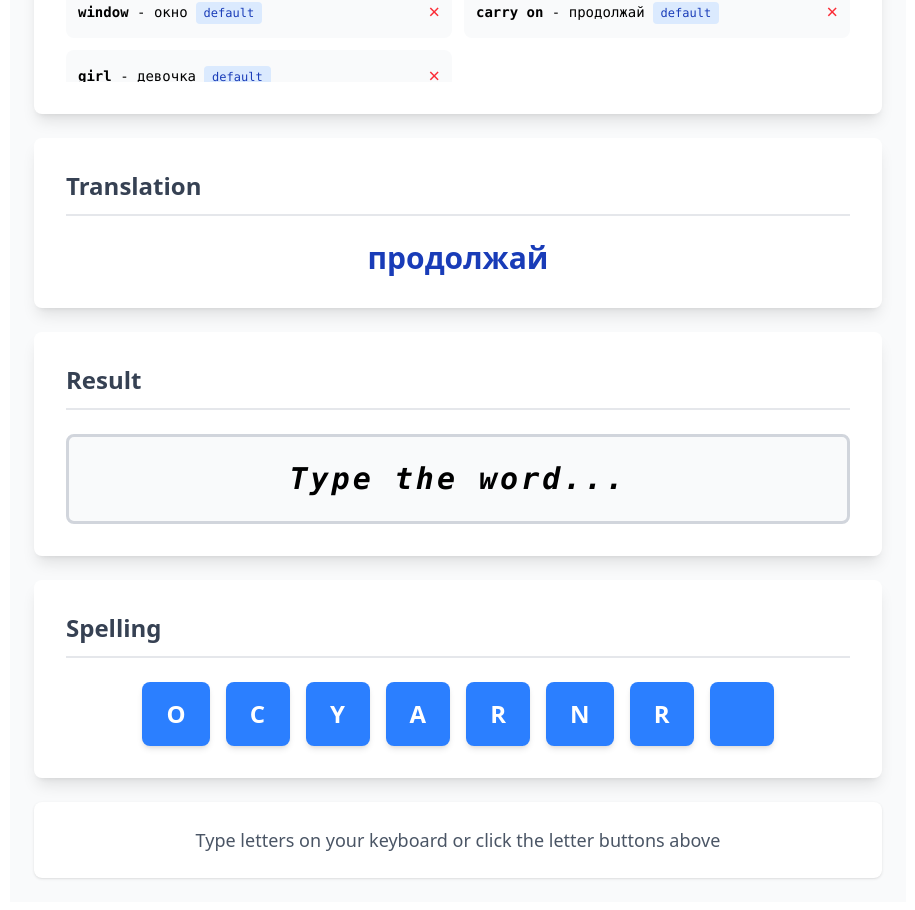
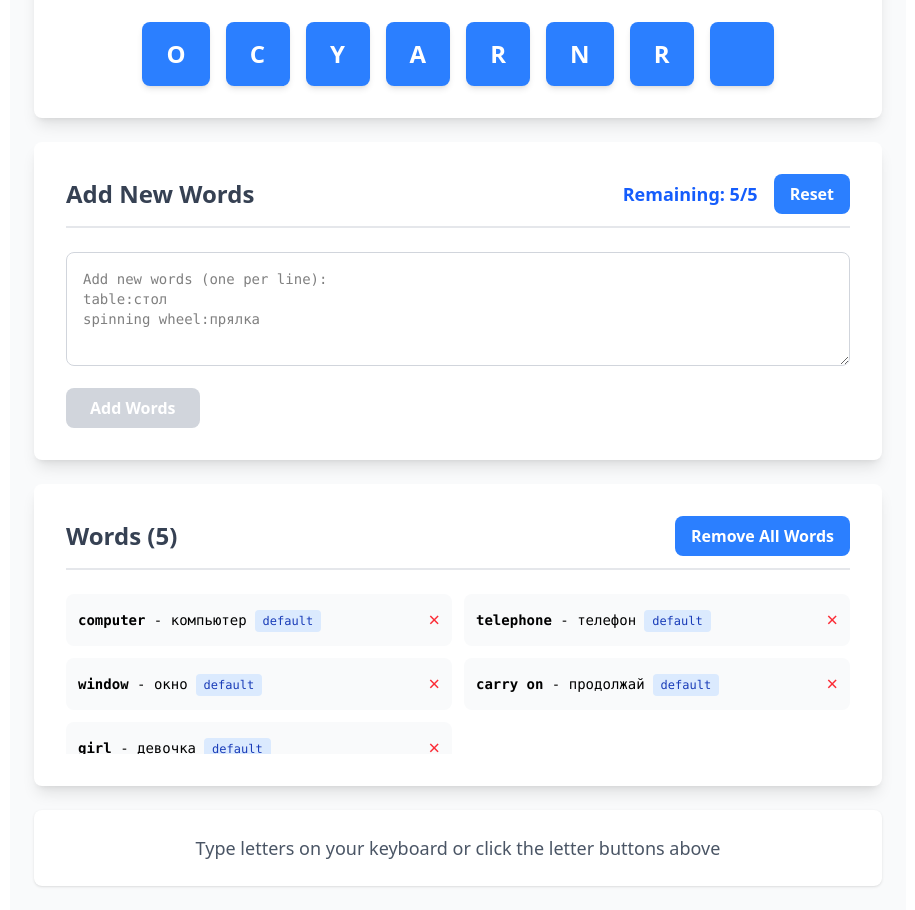
Before and after one commit to m-pokrovskii/English-Spelling-App, a React (Vite) app: page / in a window 1280 px wide. Shown: the part 626-1536 px from the top of the page, without its empty margins (182-1097 px from the left). Built offline with nearby package versions, Linux system fonts and the light colour scheme.

Commit message:
moved more important sections up

```diff
--- a/src/App.jsx
+++ b/src/App.jsx
@@ -11,7 +11,13 @@ const EnglishSpellingApp = () => {
   ];
 
   const resetPractice = () => {
-    setWordsToLearn([...allWords]);
+    // if no allWords fill them
+    if (allWords.length === 0) {
+      setAllWords([...DEFAULT_WORDS]);
+      setWordsToLearn([...DEFAULT_WORDS]);
+    } else {
+      setWordsToLearn([...allWords]);
+    }
     setCurrentWord(null);
     setShuffledLetters([]);
     setUserTypedText('');
@@ -59,6 +65,11 @@ const EnglishSpellingApp = () => {
     const updatedWords = allWords.filter(word => word.english !== englishWord);
     setAllWords(updatedWords);
     setWordsToLearn(updatedWords);
+  }
+
+  const removeAllWords = () => {
+    setAllWords([]);
+    setWordsToLearn([]);
   }
 
   const loadWordsFromStorage = () => {
@@ -137,7 +148,7 @@ const EnglishSpellingApp = () => {
           key={index}
           className={hasError ? 'text-red-600 border-b-2 border-red-600 bg-red-100' :'text-gray-900'}
         >
-          {letter === ' ' ? '&nbsp;': letter}
+          {letter === ' ' ? '\u00A0': letter}
         </span>
       )
     })
@@ -284,12 +295,64 @@ const EnglishSpellingApp = () => {
   }, [selectRandomWord])
 
   const renderNoWords = () => (
-    <div className="max-w-4xl flex mx-auto p-4 sm:p-6 bg-gray-50 min-h-screen items-center justify-center">
+    <div className="max-w-4xl mx-auto p-4 sm:p-6 bg-gray-50 min-h-screen">
+      <h1 className="text-2xl sm:text-3xl lg:text-4xl font-bold text-center text-gray-800 mb-6 sm:mb-10">
+        English Spelling Practice
+      </h1>
+
+      <div className="bg-white rounded-lg shadow-lg p-4 sm:p-6 lg:p-8 mb-4 sm:mb-6">
+        <h2 className="text-xl sm:text-2xl font-semibold text-gray-700 mb-4 sm:mb-6 border-b-2 border-gray-200 pb-2 sm:pb-3">
+          Add New Words
+        </h2>
+        <textarea
+          value={newWordsInput}
+          onChange={(e) => setNewWordsInput(e.target.value)}
+          placeholder="Add new words (one per line):&#10;table:стол&#10;spinning wheel:прялка"
+          className="w-full p-3 sm:p-4 border border-gray-300 rounded-lg min-h-24 sm:min-h-32 mb-3 sm:mb-4 font-mono text-sm"
+          rows={6}
+        />
+        <button
+          onClick={addNewWords}
+          disabled={!newWordsInput.trim()}
+          className="w-full sm:w-auto bg-green-500 hover:bg-green-600 disabled:bg-gray-300 disabled:cursor-not-allowed text-white px-4 sm:px-6 py-2 rounded-lg font-semibold mr-0 sm:mr-4"
+        >
+          Add Words
+        </button>
+      </div>
+
+      {allWords.length > 0 && (
+        <div className="bg-white rounded-lg shadow-lg p-4 sm:p-6 lg:p-8 mb-4 sm:mb-6">
+          <h2 className="text-xl sm:text-2xl font-semibold text-gray-700 mb-4 sm:mb-6 border-b-2 border-gray-200 pb-2 sm:pb-3">
+            Words ({allWords.length})
+          </h2>
+          <div className="grid grid-cols-1 lg:grid-cols-2 gap-2 sm:gap-3">
+            {allWords.map((word, index) => (
+              <div key={index} className="flex justify-between items-center bg-gray-50 p-2 sm:p-3 rounded-lg">
+                <span className="font-mono text-xs sm:text-sm flex-1 mr-2">
+                  <span className="font-semibold">{word.english}</span> - {word.russian}
+                  {isDefaultWord(word.english) && (
+                    <span className="ml-1 sm:ml-2 text-xs bg-blue-100 text-blue-800 px-1 sm:px-2 py-1 rounded">default</span>
+                  )}
+                </span>
+                <button
+                  onClick={() => removeWord(word.english)}
+                  className="text-red-500 hover:text-red-700 text-lg sm:text-xl flex-shrink-0"
+                  title="Remove word"
+                >
+                  ×
+                </button>
+              </div>
+            ))}
+          </div>
+        </div>
+      )}
+
       <div className="text-center text-lg sm:text-xl text-gray-600 p-4 sm:p-6 lg:p-8 bg-white rounded-lg shadow-lg">
+        <p className="mb-3 sm:mb-4">No words remaining!</p>
         <p className="mb-4 sm:mb-6">Add new words above or reset to practice again.</p>
         <button
           onClick={resetPractice}
-          className="w-full sm:w-auto bg-blue-500 hover:bg-blue-600 text-white px-6 sm:px-8 py-2 sm:py-3 rounded-lg font-semibold"
+          className="w-full sm:w-auto bg-blue-500 hover:bg-blue-600 text-white px-6 sm:px-8 py-2 sm:py-3 rounded-lg font-semibold cursor-pointer"
         >
           Reset Practice
         </button>
@@ -312,63 +375,6 @@ const EnglishSpellingApp = () => {
         English Spelling Practice
       </h1>
 
-      <div className="bg-white rounded-lg shadow-lg p-4 sm:p-6 lg:p-8 mb-4 sm:mb-6">
-        <div className="flex flex-col sm:flex-row sm:justify-between sm:items-center mb-4 sm:mb-6 border-b-2 border-gray-200 pb-3">
-          <h2 className="text-xl sm:text-2xl font-semibold text-gray-700 mb-2 sm:mb-0">Add New Words</h2>
-          <div className="flex flex-col sm:flex-row items-start sm:items-center gap-2 sm:gap-4">
-            <span className="text-base sm:text-lg font-semibold text-blue-600">
-              Remaining: {wordsToLearn.length}/{allWords.length}
-            </span>
-            <button
-              onClick={resetPractice}
-              className="w-full sm:w-auto bg-blue-500 hover:bg-blue-600 text-white px-3 sm:px-4 py-2 rounded-lg font-semibold"
-            >
-              Reset
-            </button>
-          </div>
-        </div>
-        <textarea
-          value={newWordsInput}
-          onChange={(e) => setNewWordsInput(e.target.value)}
-          placeholder="Add new words (one per line):&#10;table:стол&#10;spinning wheel:прялка"
-          className="w-full p-3 sm:p-4 border border-gray-300 rounded-lg min-h-20 sm:min-h-24 mb-3 sm:mb-4 font-mono text-sm"
-          rows={4}
-        />
-        <button
-          onClick={addNewWords}
-          disabled={!newWordsInput.trim()}
-          className="w-full sm:w-auto bg-green-500 hover:bg-green-600 disabled:bg-gray-300 disabled:cursor-not-allowed text-white px-4 sm:px-6 py-2 rounded-lg font-semibold"
-        >
-          Add Words
-        </button>
-      </div>
-
-      {allWords.length > 0 && (
-        <div className="bg-white rounded-lg shadow-lg p-4 sm:p-6 lg:p-8 mb-4 sm:mb-6">
-          <h2 className="text-xl sm:text-2xl font-semibold text-gray-700 mb-4 sm:mb-6 border-b-2 border-gray-200 pb-2 sm:pb-3">
-            Words ({allWords.length})
-          </h2>
-          <div className="grid grid-cols-1 lg:grid-cols-2 gap-2 sm:gap-3 max-h-32 sm:max-h-40 overflow-y-auto">
-            {allWords.map((word, index) => (
-              <div key={index} className="flex justify-between items-center bg-gray-50 p-2 sm:p-3 rounded-lg">
-                <span className="font-mono text-xs sm:text-sm flex-1 mr-2">
-                  <span className="font-semibold">{word.english}</span> - {word.russian}
-                  {isDefaultWord(word.english) && (
-                    <span className="ml-1 sm:ml-2 text-xs bg-blue-100 text-blue-800 px-1 sm:px-2 py-1 rounded">default</span>
-                  )}
-                </span>
-                <button
-                  onClick={() => removeWord(word.english)}
-                  className="text-red-500 hover:text-red-700 text-lg sm:text-xl flex-shrink-0 cursor-pointer"
-                  title="Remove word"
-                >
-                  ×
-                </button>
-              </div>
-            ))}
-          </div>
-        </div>
-      )}
 
       <div className="bg-white rounded-lg shadow-lg p-4 sm:p-6 lg:p-8 mb-4 sm:mb-6">
         <h2 className="text-xl sm:text-2xl font-semibold text-gray-700 mb-4 sm:mb-6 border-b-2 border-gray-200 pb-2 sm:pb-3">
@@ -414,6 +420,74 @@ const EnglishSpellingApp = () => {
         </div>
       </div>
 
+      <div className="bg-white rounded-lg shadow-lg p-4 sm:p-6 lg:p-8 mb-4 sm:mb-6">
+        <div className="flex flex-col sm:flex-row sm:justify-between sm:items-center mb-4 sm:mb-6 border-b-2 border-gray-200 pb-3">
+          <h2 className="text-xl sm:text-2xl font-semibold text-gray-700 mb-2 sm:mb-0">Add New Words</h2>
+          <div className="flex flex-col sm:flex-row items-start sm:items-center gap-2 sm:gap-4">
+            <span className="text-base sm:text-lg font-semibold text-blue-600">
+              Remaining: {wordsToLearn.length}/{allWords.length}
+            </span>
+            <button
+              onClick={resetPractice}
+              className="w-full sm:w-auto bg-blue-500 hover:bg-blue-600 text-white px-3 sm:px-4 py-2 rounded-lg font-semibold cursor-pointer"
+            >
+              Reset
+            </button>
+          </div>
+        </div>
+        <textarea
+          value={newWordsInput}
+          onChange={(e) => setNewWordsInput(e.target.value)}
+          placeholder="Add new words (one per line):&#10;table:стол&#10;spinning wheel:прялка"
+          className="w-full p-3 sm:p-4 border border-gray-300 rounded-lg min-h-20 sm:min-h-24 mb-3 sm:mb-4 font-mono text-sm"
+          rows={4}
+        />
+        <button
+          onClick={addNewWords}
+          disabled={!newWordsInput.trim()}
+          className="w-full sm:w-auto bg-green-500 hover:bg-green-600 disabled:bg-gray-300 disabled:cursor-not-allowed text-white px-4 sm:px-6 py-2 rounded-lg font-semibold"
+        >
+          Add Words
+        </button>
+      </div>
+
+      {allWords.length > 0 && (
+        <div className="bg-white rounded-lg shadow-lg p-4 sm:p-6 lg:p-8 mb-4 sm:mb-6">
+          <div className='flex flex-col sm:flex-row sm:justify-between sm:items-center mb-4 sm:mb-6 border-b-2 border-gray-200 pb-3'>
+            <h2 className="text-xl sm:text-2xl font-semibold text-gray-700 mb-2 sm:mb-0">
+              Words ({allWords.length})
+            </h2>
+            <div className="flex flex-col sm:flex-row items-start sm:items-center gap-2 sm:gap-4">
+              <button
+                onClick={removeAllWords}
+                className="w-full sm:w-auto bg-blue-500 hover:bg-blue-600 text-white px-3 sm:px-4 py-2 rounded-lg font-semibold cursor-pointer"
+              >
+                Remove All Words
+              </button>
+            </div>
+          </div>
+          <div className="grid grid-cols-1 lg:grid-cols-2 gap-2 sm:gap-3 max-h-32 sm:max-h-40 overflow-y-auto">
+            {allWords.map((word, index) => (
+              <div key={index} className="flex justify-between items-center bg-gray-50 p-2 sm:p-3 rounded-lg">
+                <span className="font-mono text-xs sm:text-sm flex-1 mr-2">
+                  <span className="font-semibold">{word.english}</span> - {word.russian}
+                  {isDefaultWord(word.english) && (
+                    <span className="ml-1 sm:ml-2 text-xs bg-blue-100 text-blue-800 px-1 sm:px-2 py-1 rounded">default</span>
+                  )}
+                </span>
+                <button
+                  onClick={() => removeWord(word.english)}
+                  className="text-red-500 hover:text-red-700 text-lg sm:text-xl flex-shrink-0 cursor-pointer"
+                  title="Remove word"
+                >
+                  ×
+                </button>
+              </div>
+            ))}
+          </div>
+        </div>
+      )}
+
       <div className="text-center text-gray-600 text-sm sm:text-base lg:text-lg p-4 sm:p-6 bg-white rounded-lg shadow-sm">
         Type letters on your keyboard or click the letter buttons above
       </div>
```
